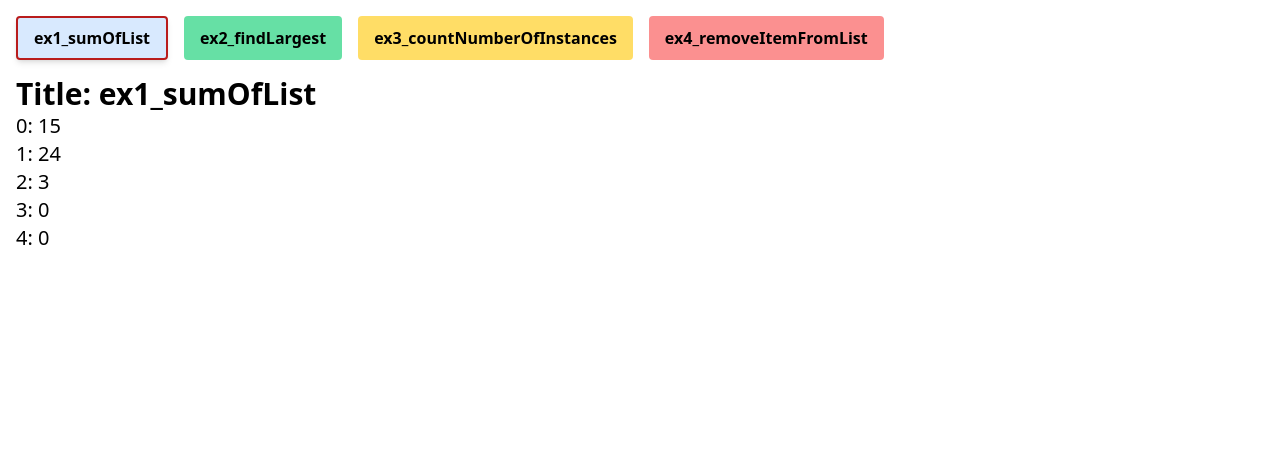
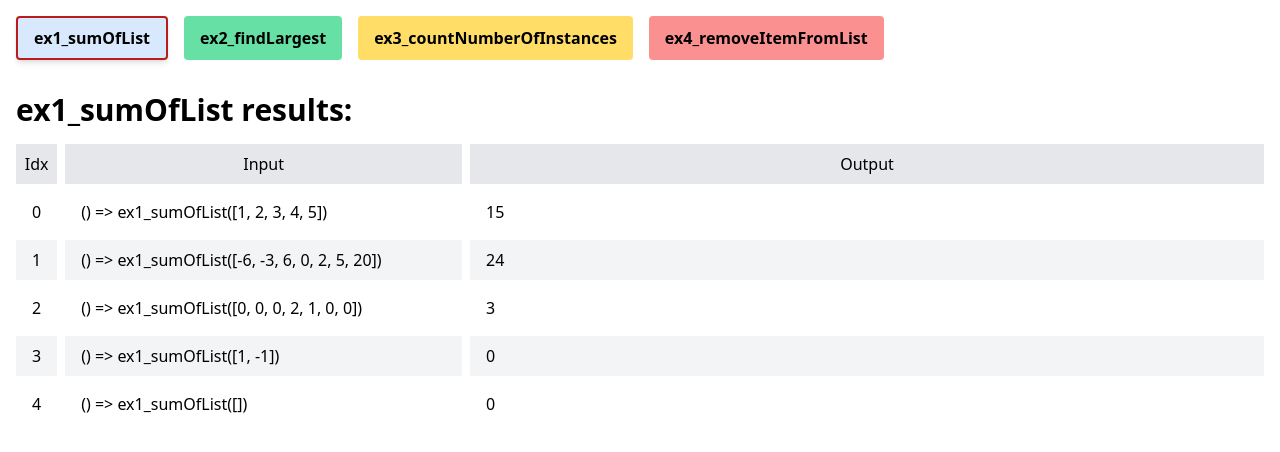
Before and after one commit to bihoqo/implemented-node-client-server-template-for-learners, a React (Vite) app in the folder client/: page /exerciseButtonToRunFunc in a window 1280 px wide. Both pictures are taken after a click on the button "ex1_sumOfList". Shown: the top 452 px of the page. Built offline with nearby package versions, Linux system fonts and the light colour scheme.

Commit message:
Update exerciseButtonToRunFunc.tsx

```diff
--- a/client/src/pages/exerciseButtonToRunFunc.tsx
+++ b/client/src/pages/exerciseButtonToRunFunc.tsx
@@ -1,8 +1,8 @@
-import {useState} from "react";
+import React, {useMemo, useState} from "react";
 import {COLORS} from "../const/colors.ts";
 import clsx from "clsx";
 
-interface ButtonExercise {
+interface ButtonToCallInputFunction {
     title: string;
     // eslint-disable-next-line @typescript-eslint/ban-types
     inputFunctions: Function[];
@@ -51,7 +51,7 @@ function ex4_removeItemFromList(listArr: number[], item: number) {
     return `[${newList.join(", ")}]`; // convert array to string with brackets
 }
 
-const BUTTONS_TO_DISPLAY: ButtonExercise[] = [
+const BUTTONS_TO_DISPLAY: ButtonToCallInputFunction[] = [
     {
         title: "ex1_sumOfList",
         inputFunctions: [
@@ -99,20 +99,10 @@ const BUTTONS_TO_DISPLAY: ButtonExercise[] = [
 ];
 
 export default function ExerciseButtonToRunFunc() {
-    const [lastClickedButton, setLastClickedButton] = useState<string>("");
-    const [resultOutputs, setResultOutputs] = useState<string[]>([]);
+    const [lastClickedButton, setLastClickedButton] = useState<ButtonToCallInputFunction | undefined>(undefined);
 
-    function buttonClickHandler(btn: ButtonExercise) {
-        // eslint-disable-next-line @typescript-eslint/ban-types
-        const newResults = btn.inputFunctions.map((fn: Function, idx: number) => {
-            try {
-                return fn();
-            } catch (err: any) {
-                return `Function ${idx} failed with error: ${err.message}`
-            }
-        });
-        setResultOutputs(newResults.map((res) => String(res)));
-        setLastClickedButton(btn.title);
+    function buttonClickHandler(btn: ButtonToCallInputFunction) {
+        setLastClickedButton(btn);
     }
 
     const getRandomColor = (index: number) => {
@@ -123,30 +113,55 @@ export default function ExerciseButtonToRunFunc() {
         <div className="container mx-auto p-4">
             <div className="flex flex-col space-y-4">
                 <div className="flex flex-wrap space-x-4">
-                    {BUTTONS_TO_DISPLAY.map((btn: ButtonExercise, idx: number) => (
+                    {BUTTONS_TO_DISPLAY.map((btn: ButtonToCallInputFunction, idx: number) => (
                         <button
                             key={btn.title}
                             onClick={() => buttonClickHandler(btn)}
                             className={clsx("rounded px-4 py-2 font-bold text-black hover:opacity-75",
                                 getRandomColor(idx),
-                                { "shadow-md border-red-700 border-solid border-2": btn.title === lastClickedButton })}
+                                {"shadow-md border-red-700 border-solid border-2": btn.title === lastClickedButton?.title})}
                         >
                             {btn.title}
                         </button>
                     ))}
                 </div>
-                <div className="mt-4">
-                    <h1 className="text-3xl font-bold">Title: {lastClickedButton}</h1>
-                    {resultOutputs.map((output, idx) => {
-                        return (
-                            <div key={idx} className="text-xl">
-                                {idx}: {output}
-                            </div>
-                        );
-
-                    })}
-                </div>
+                {lastClickedButton && (
+                    <div className="mt-4">
+                        <h1 className="text-3xl font-bold my-4">{lastClickedButton.title} results:</h1>
+                        <OutputResults clickedBtn={lastClickedButton}/>
+                    </div>)}
             </div>
         </div>
     );
 }
+
+
+function OutputResults({clickedBtn}: { clickedBtn: ButtonToCallInputFunction }) {
+    const outputResults = useMemo(() => {
+        return clickedBtn.inputFunctions.map((fn, idx) => {
+            try {
+                return fn();
+            } catch (err: any) {
+                return `Function ${idx} failed with error: ${err.message}`
+            }
+        });
+    }, [clickedBtn.inputFunctions]);
+
+    return (
+        <div className="grid grid-cols-[1fr_20fr_40fr] gap-2">
+            {/* Table Header */}
+            <div className="bg-gray-200 py-2 text-center">Idx</div>
+            <div className="bg-gray-200 py-2 text-center">Input</div>
+            <div className="bg-gray-200 py-2 text-center">Output</div>
+
+            {/* Table Rows */}
+            {outputResults.map((output, idx) => (
+                <React.Fragment key={idx}>
+                    <div className={clsx("py-2 px-4 font-medium", idx % 2 === 0 ? "bg-white" : "bg-gray-100")}>{idx}</div>
+                    <div className={clsx("py-2 px-4 font-medium", idx % 2 === 0 ? "bg-white" : "bg-gray-100")}>{clickedBtn.inputFunctions[idx].toString()}</div>
+                    <div className={clsx("py-2 px-4 font-medium", idx % 2 === 0 ? "bg-white" : "bg-gray-100")}>{output}</div>
+                </React.Fragment>
+            ))}
+        </div>
+    );
+}
```
